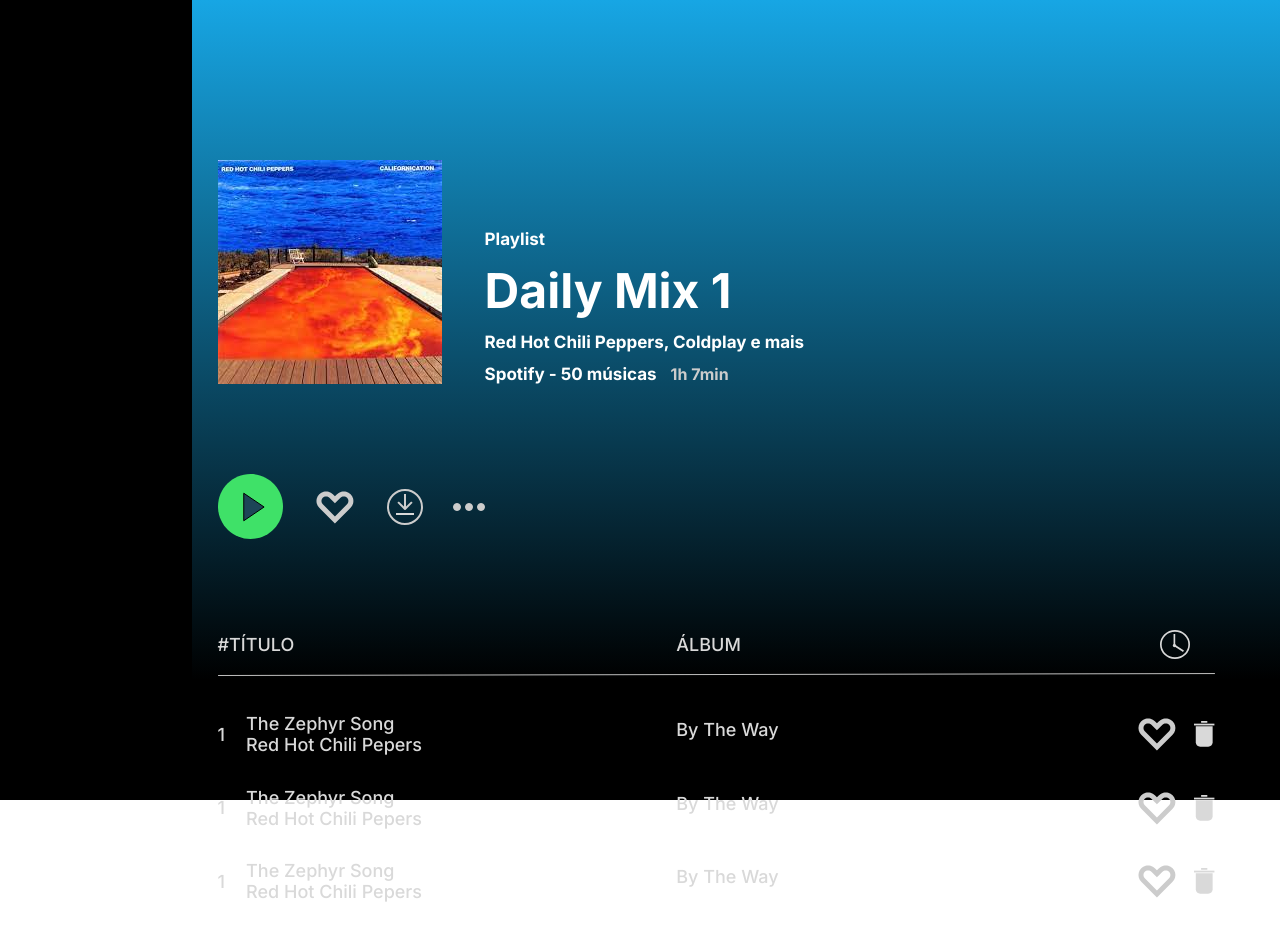
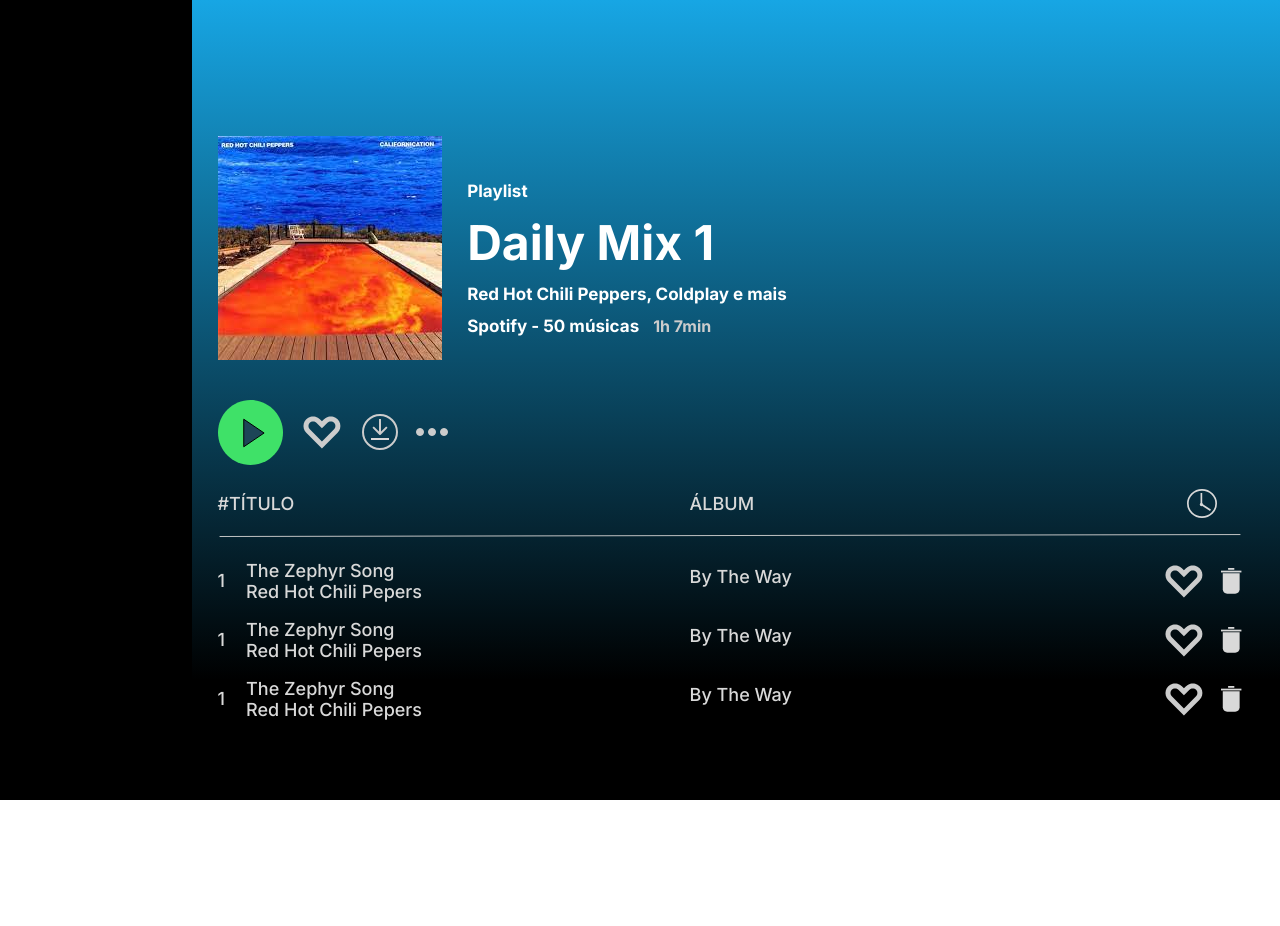
Before and after one commit to Henrique-Dias15/iSpotify, a React (Vite) app: page / in a window 1280 px wide. After the commit the page ends 800 px from the top, so only its background shows below. Built offline with nearby package versions, Linux system fonts and the light colour scheme.

Commit message:
Correções

```diff
--- a/src/components/Desktop1.css
+++ b/src/components/Desktop1.css
@@ -34,7 +34,7 @@
     width: 85vw;
     background: linear-gradient(180deg, var(--azul) 0%, var(--preto) 85%);
     padding-left: 2vw;
-    padding-right: 65px;
+    padding-right: 3vw;
     display: flex;
     flex-direction: column;
 }
@@ -43,7 +43,7 @@
 
 .Infos {
     margin-top: 20vh;
-    height: 224px;
+    height: 22vh;
     display: flex;
     align-items: center;
 }
@@ -51,9 +51,9 @@
 .InfosTexto {
     display: flex;
     flex-direction: column;
-    height: 224px;
-    width: 700px;
-    margin-left: 43px;
+    height: 22vh;
+    width: 49vw;
+    margin-left: 2vw;
     color: white;
     justify-content: end;
     font-weight: bold;
@@ -89,9 +89,9 @@
 /* Botões de controlar a playlist */
 
 .Botões {
-    margin-top: 100px;
-    height: 45px;
-    width: 267px;
+    margin-top: 10vh;
+    height: 4vh;
+    width: 18vw;
     display: flex;
     align-items: center;
     justify-content: space-between;
@@ -100,7 +100,7 @@
 /* Músicas */
 
 .Playlist {
-    margin-top: 100px;
+    margin-top: 5vh;
     display: flex;
     flex-direction: column;
 }
@@ -111,7 +111,7 @@
     display: flex;
     justify-content: space-between;
     align-items: center;
-    margin-bottom: 14px;
+    margin-bottom: 2vh;
 }
 
 #titulo,
@@ -126,7 +126,7 @@
 }
 
 .Musicas {
-    height: 250px;
+    height: 24vh;
     display: flex;
     flex-direction: column;
     justify-content:space-evenly;
```
